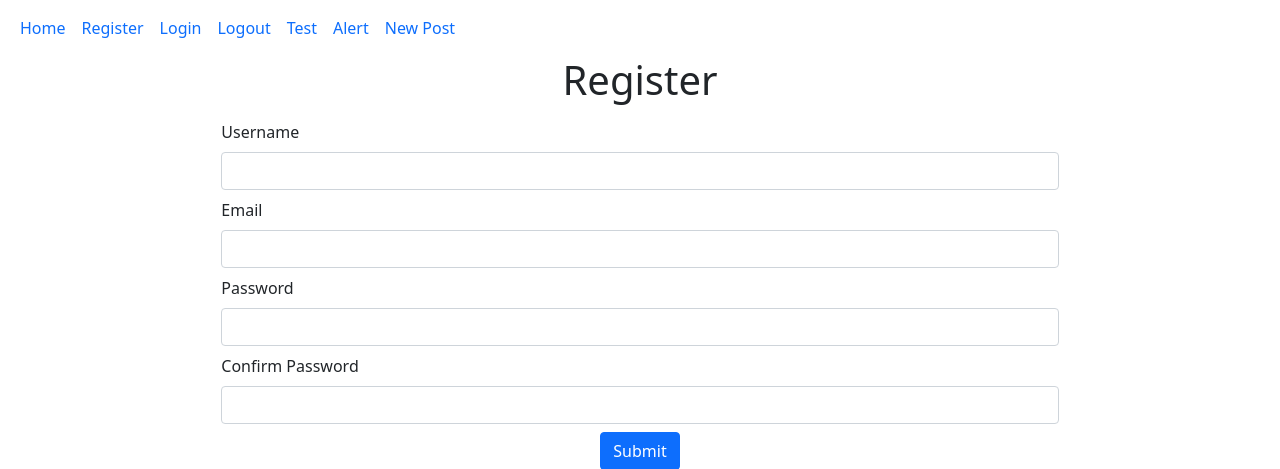
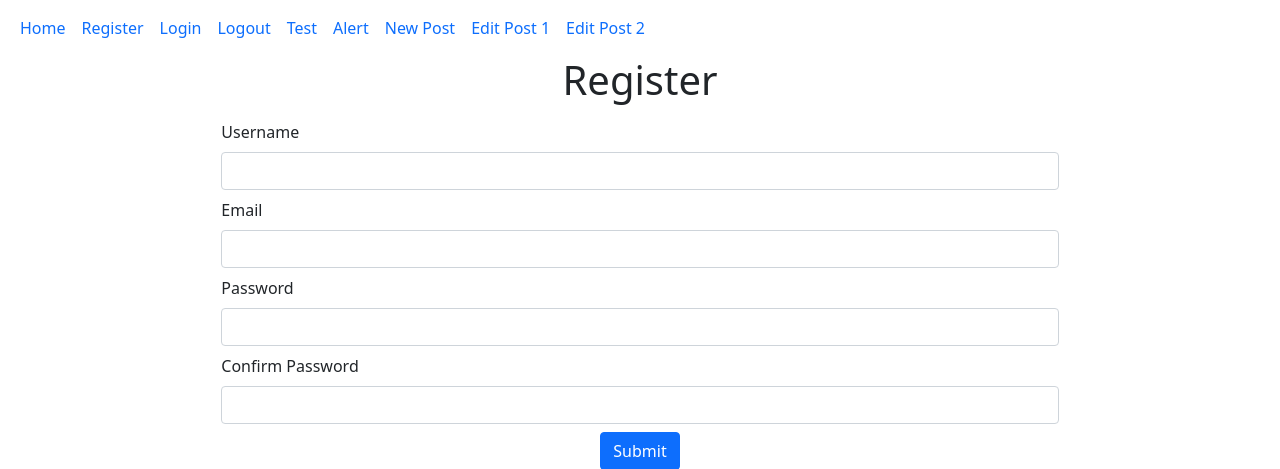
Before and after one commit to ZakMcRae/psts-api-front-end, a FastAPI app: page /register in a window 1280 px wide. Shown: the top 469 px of the page. Run offline with FastAPI, Linux system fonts and the light colour scheme.

Commit message:
added more temp links to nav

```diff
--- a/Blog_FastAPI/templates/base.html
+++ b/Blog_FastAPI/templates/base.html
@@ -41,6 +41,8 @@
                 <a class="nav-link active" href="{{ url_for('get_test') }}">Test</a>
                 <a class="nav-link active" href="{{ url_for('get_alert') }}">Alert</a>
                 <a class="nav-link active" href="{{ url_for('get_new_post') }}">New Post</a>
+                <a class="nav-link active" href="http://127.0.0.1:8080/post/1/edit">Edit Post 1</a>
+                <a class="nav-link active" href="http://127.0.0.1:8080/post/2/edit">Edit Post 2</a>
 
                 </div>
         </div>
```
